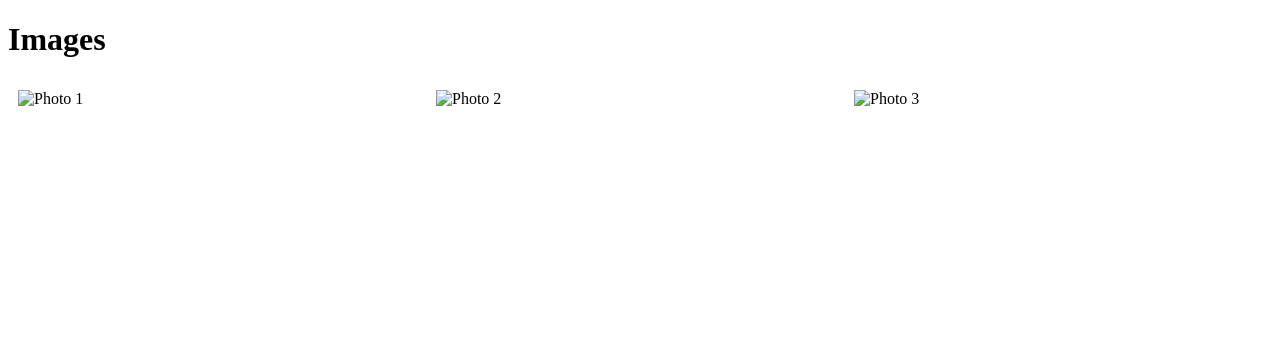
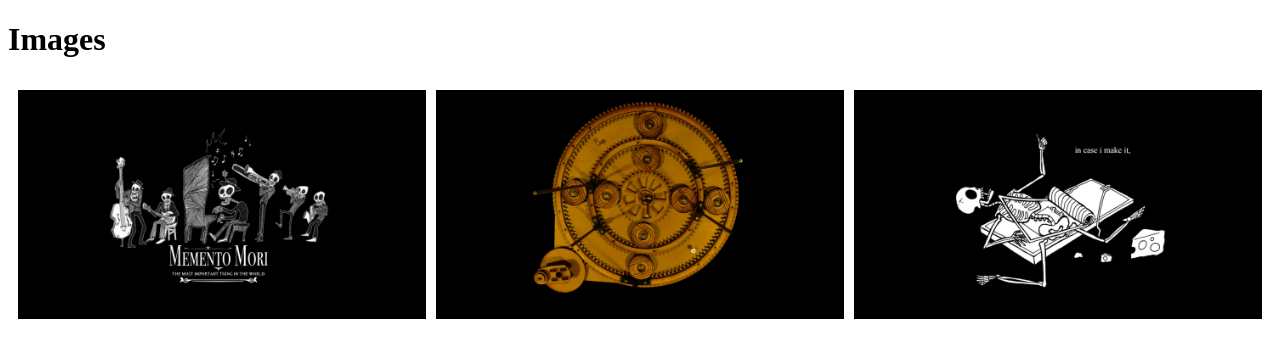
Before and after one commit to tigerskull444-stack/responsive-design, a plain HTML site: page index.html in a window 1280 px wide. Drawn offline with Linux system fonts and the light colour scheme.

Commit message:
Update index.html

```diff
--- a/index.html
+++ b/index.html
@@ -12,9 +12,9 @@
 <h1>Images</h1>
 
 <div class="images">
-    <img src="img1.jpg" alt="Photo 1">
-    <img src="img2.jpg" alt="Photo 2">
-    <img src="img3.jpg" alt="Photo 3">
+    <img src="img 1.png" alt="Photo 1">
+    <img src="img 2.png" alt="Photo 2">
+    <img src="img 3.png" alt="Photo 3">
 </div>
 
 </body>
```
